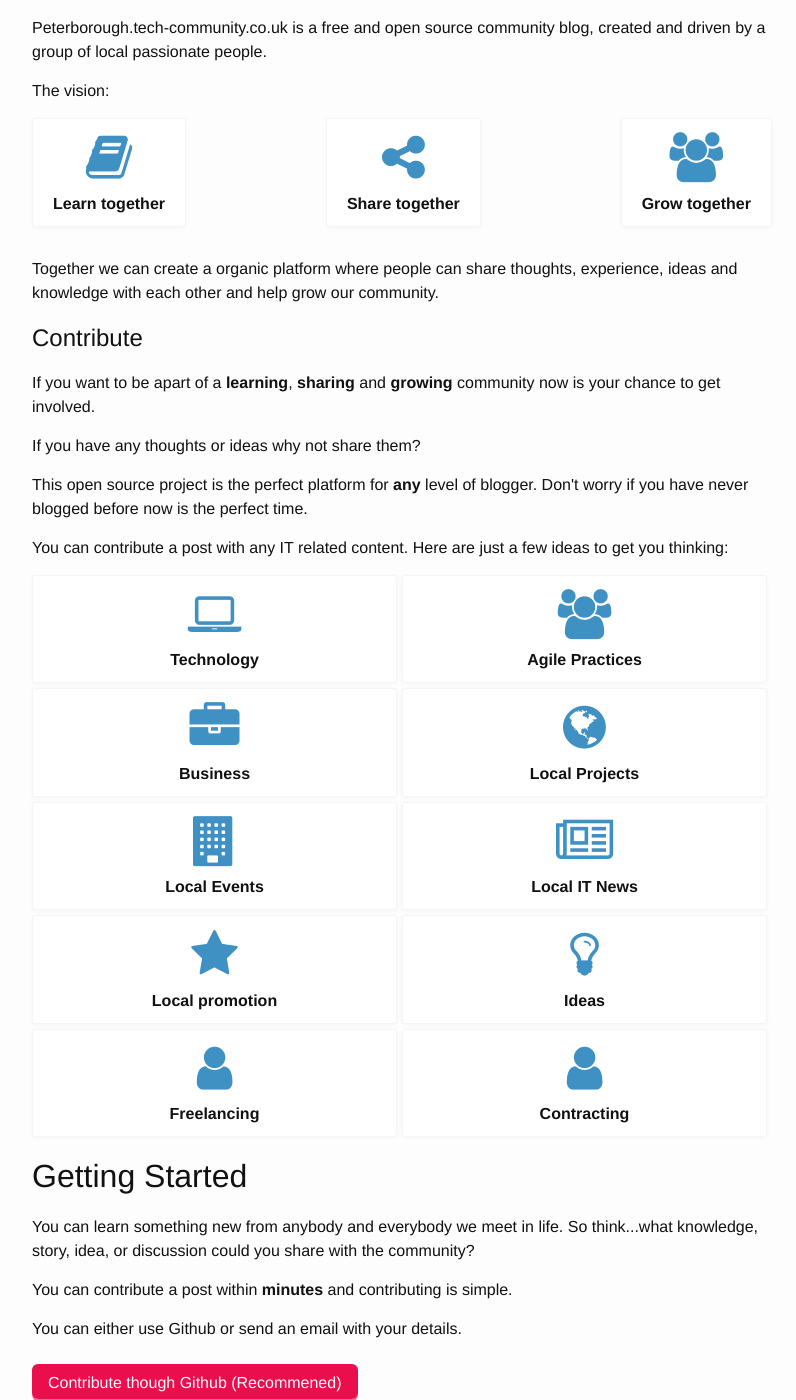
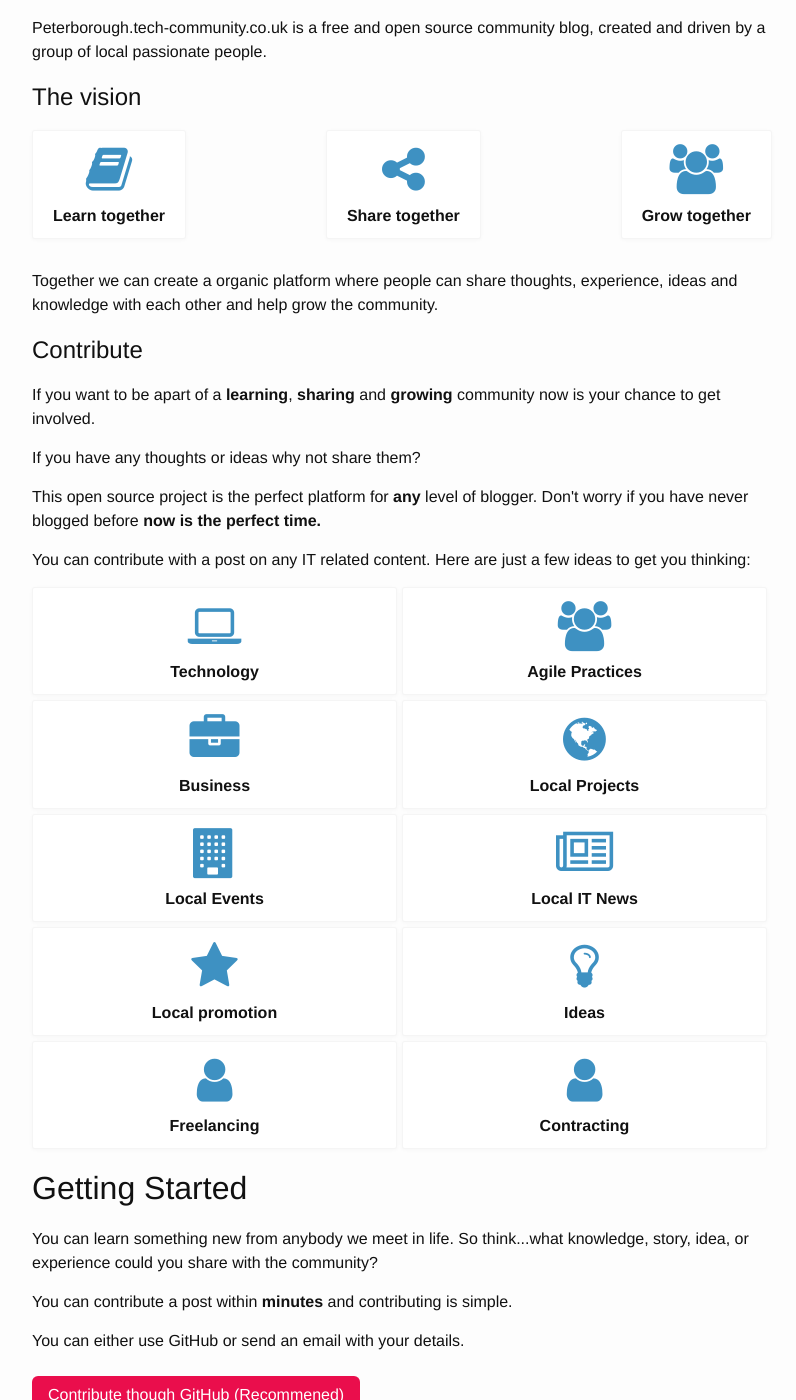
Before and after one commit to boyney123/peterborough.tech-community.co.uk, a Jekyll site: the page built from contribute.md, in a window 1280 px wide and 1400 px high, scrolled down 337 px. Shown: the whole window, without its empty margins (238-1034 px from the left). Built offline with Jekyll 4.4.1, drawn with Linux system fonts in a browser that asks for light colours; nearby versions of some CDN libraries; some of the changed text lies outside the part shown.

Commit message:
DB - Changed text

```diff
--- a/_layouts/contribute.html
+++ b/_layouts/contribute.html
@@ -9,7 +9,7 @@
 
     <div class="site-introduction">
         <h1 class="site-introduction__title">Contribute to your community</h1>
-        <h2 class="site-introduction__subtitle">Learning, growing and sharing together</h2>
+        <h2 class="site-introduction__subtitle">Help the community learn, grow and share together</h2>
         <h3 class="site-introduction__description">Share your knowledge, thoughts and ideas.</h3>
     </div>
 
@@ -19,7 +19,7 @@
 
             <p>Peterborough.tech-community.co.uk is a free and open source community blog, created and driven by a group of local passionate people.</p>
 
-            <p>The vision:</p>
+            <h2>The vision</h2>
 
             <div class="site-reasons">
                 <div class="site-reasons__reason">
@@ -36,7 +36,7 @@
                 </div>
             </div>
 
-            <p>Together we can create a organic platform where people can share thoughts, experience, ideas and knowledge with each other and help grow our community.</p>
+            <p>Together we can create a organic platform where people can share thoughts, experience, ideas and knowledge with each other and help grow the community.</p>
 
             <h2>Contribute</h2>
 
@@ -44,9 +44,9 @@
 
             <p>If you have any thoughts or ideas why not share them?</p>
 
-            <p>This open source project is the perfect platform for <strong>any</strong> level of blogger. Don't worry if you have never blogged before now is the perfect time.</p>
+            <p>This open source project is the perfect platform for <strong>any</strong> level of blogger. Don't worry if you have never blogged before <strong>now is the perfect time.</strong></p>
 
-            <p>You can contribute a post with any IT related content. Here are just a few ideas to get you thinking:</p>
+            <p>You can contribute with a post on any IT related content. Here are just a few ideas to get you thinking:</p>
 
             <div class="site-reasons site-reasons--fill">
                 <div class="site-reasons__reason">
@@ -111,13 +111,13 @@
 
             <h1>Getting Started</h1>
 
-            <p>You can learn something new from anybody and everybody we meet in life. So think...what knowledge,  story, idea, or discussion could you share with the community?</p>
+            <p>You can learn something new from anybody we meet in life. So think...what knowledge, story, idea, or experience could you share with the community?</p>
 
             <p>You can contribute a post within <strong>minutes</strong> and contributing is simple.</p>
 
-            <p>You can either use Github or send an email with your details.</p>
+            <p>You can either use GitHub or send an email with your details.</p>
 
-            <span class="github-contribute"><a href='/contribute-github' class="button button-primary">Contribute though Github (Recommened)</a></span>
+            <span class="github-contribute"><a href='/contribute-github' class="button button-primary">Contribute though GitHub (Recommened)</a></span>
 
             <span class="email-contribute"><a href='/contribute-email' class="button button-primary">Contribute though Email</a></span>
 
--- a/index.html
+++ b/index.html
@@ -4,7 +4,7 @@ layout: default
 
 <div class="site-introduction site-introduction--with-button">
     <h1 class="site-introduction__title">Learn, grow & share together.</h1>
-    <h2 class="site-introduction__subtitle">A growing group of people sharing experinces, passion and knowledge.</h2>
+    <h2 class="site-introduction__subtitle">People sharing experinces, passion and knowledge.</h2>
     <h3 class="site-introduction__description">Community driven open source blog.</h3>
     <a href="/contribute" class="button button-primary">Contribute</a>
 </div>
```
Also changed, not shown: 3 other files.
